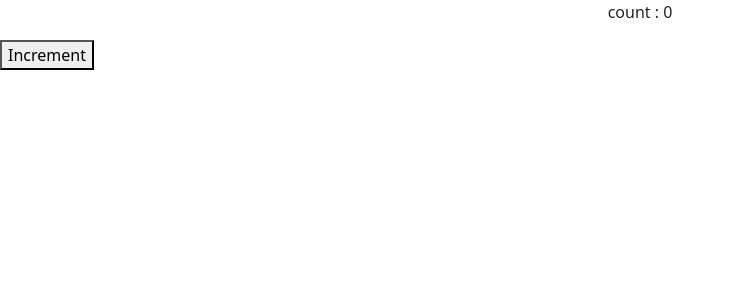
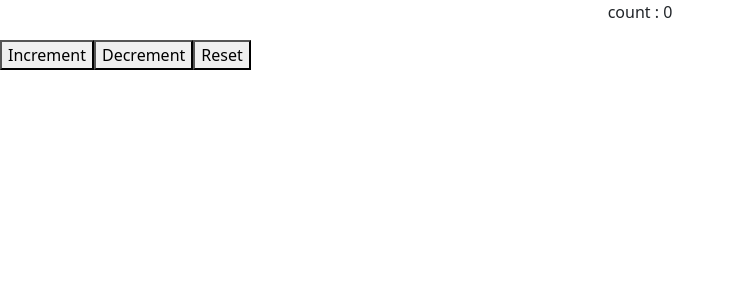
Before and after one commit to sarathi-2003/React-my-app, a React (Vite) app: page / in a window 1280 px wide. Shown: the top 300 px of the page, without its empty margins (0-735 px from the left). Built offline with nearby package versions, Linux system fonts and the light colour scheme.

Commit message:
3 Buttons methods added

```diff
--- a/src/App.jsx
+++ b/src/App.jsx
@@ -5,7 +5,7 @@ import { Component } from 'react';
 class Hi extends Component{
     constructor(props){
         super(props)
-        this.State ={
+        this.state = {
             count:0,
         }
     }
@@ -14,33 +14,26 @@ class Hi extends Component{
           count : this.state.count + 1,
         })
     }
+    decrement = () =>{
+        this.setState({
+            count : this.state.count-1,
+        })
+    }
+    reset =()=>{
+        this.setState({
+            count:0
+        })
+    }
 
     render(){
-        // console.log(this.props)
-        // const {numbers} = this.props
-
-        return(
+         return(
             <div>
-            {/* <div align="center">Hello {numbers}</div> */}
-              <p align="center">count : {this.State.count}</p>
+            <p align="center">count : {this.state.count}</p>
              <button onClick={this.increment}>Increment</button>
+             <button onClick={this.decrement}>Decrement</button>
+             <button onClick={this.reset}>Reset</button>
           </div>
         )
     }
 }
-
-
-
-
-// class Hello extends Component{
-//     render(){
-//         return(
-//             <div>
-//             <Hi/>
-
-
-//             </div>
-//             )
-//     }
-// }
 export default Hi;
```
